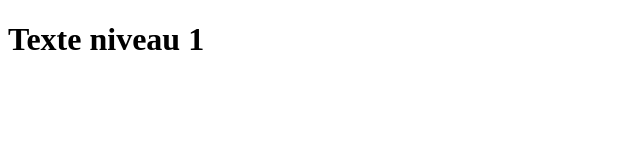
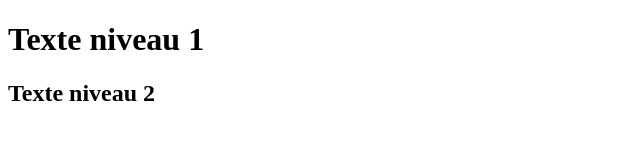
Before and after one commit to mariemtahri/Graduation-Project, a plain HTML site: page index.html in a window 1280 px wide. Shown: the whole page, without its empty margins (0-640 px from the left). Drawn offline with Linux system fonts and the light colour scheme.

Commit message:
Added texte niveau 2

```diff
--- a/index.html
+++ b/index.html
@@ -9,5 +9,6 @@
 </head>
 <body>
     <h1> Texte niveau 1</h1>
+    <h2> Texte niveau 2</h2>
 </body>
 </html>
```
